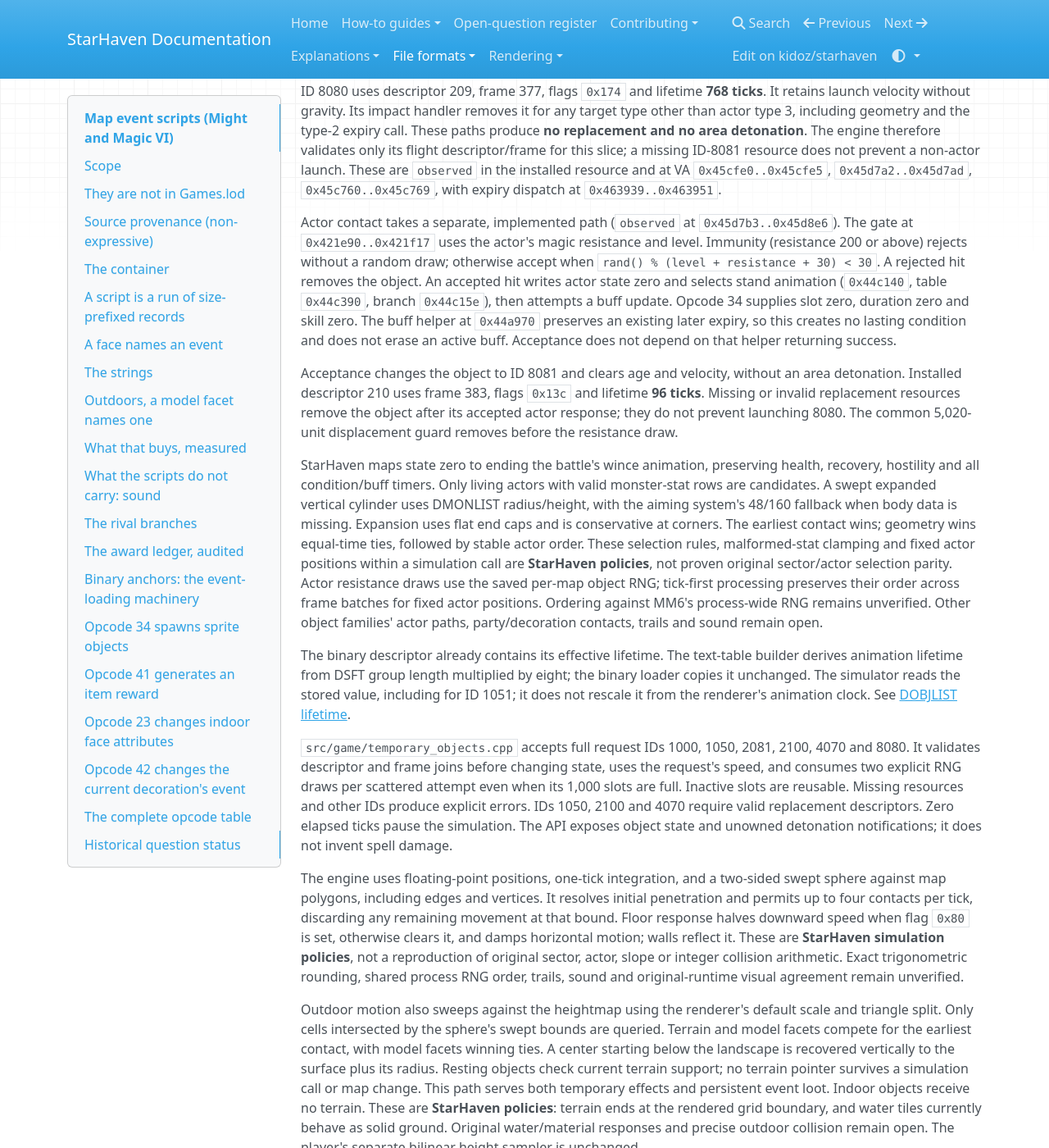
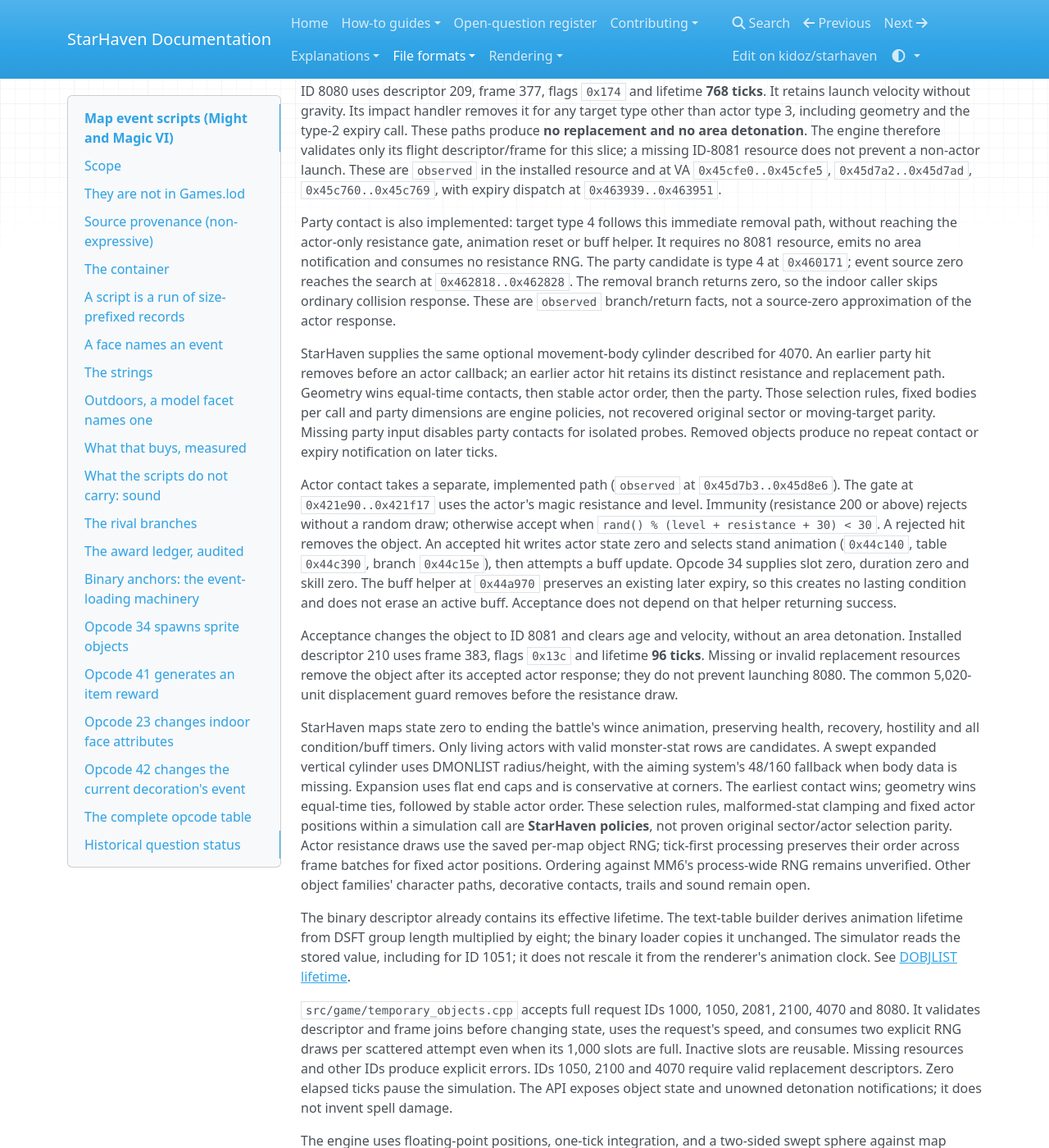
Before and after one commit to kidoz/starhaven, an MkDocs documentation site: the page built from docs/formats/map-events.md, in a window 1280 px wide and 1400 px high, scrolled down 23028 px. Shown: the whole window at 82% size. Built offline with MkDocs 1.6.1, drawn with Linux system fonts in a browser that asks for light colours; nearby versions of some CDN libraries; some of the changed text lies outside the part shown.

Commit message:
Probe controlled 8080 party contacts in evt_info and document them

```diff
--- a/docs/formats/map-events.md
+++ b/docs/formats/map-events.md
@@ -1150,6 +1150,24 @@
 `0x45d7a2..0x45d7ad`, `0x45c760..0x45c769`, with expiry dispatch at
 `0x463939..0x463951`.
 
+Party contact is also implemented: target type 4 follows this immediate removal
+path, without reaching the actor-only resistance gate, animation reset or buff
+helper. It requires no 8081 resource, emits no area notification and consumes
+no resistance RNG. The party candidate is type 4 at `0x460171`; event source
+zero reaches the search at `0x462818..0x462828`. The removal branch returns
+zero, so the indoor caller skips ordinary collision response. These are
+`observed` branch/return facts, not a source-zero approximation of the actor
+response.
+
+StarHaven supplies the same optional movement-body cylinder described for 4070.
+An earlier party hit removes before an actor callback; an earlier actor hit
+retains its distinct resistance and replacement path. Geometry wins equal-time
+contacts, then stable actor order, then the party. Those selection rules,
+fixed bodies per call and party dimensions are engine policies, not recovered
+original sector or moving-target parity. Missing party input disables party
+contacts for isolated probes. Removed objects produce no repeat contact or
+expiry notification on later ticks.
+
 Actor contact takes a separate, implemented path (`observed` at
 `0x45d7b3..0x45d8e6`). The gate at `0x421e90..0x421f17` uses the actor's
 magic resistance and level. Immunity (resistance 200 or above) rejects without
@@ -1178,7 +1196,7 @@
 original sector/actor selection parity. Actor resistance draws use the saved
 per-map object RNG; tick-first processing preserves their order across frame
 batches for fixed actor positions. Ordering against MM6's process-wide RNG
-remains unverified. Other object families' actor paths, party/decoration
+remains unverified. Other object families' character paths, decorative
 contacts, trails and sound remain open.
 
 The binary descriptor already contains its effective lifetime. The text-table
@@ -1300,9 +1318,13 @@
 activation counter 105 seeded to 1. It checks the disabled/capped branches,
 three live ID-8080 requests, valid flight sprites and removal without any
 replacement or detonation. A second run of the same requests in empty geometry
-checks expiry at the descriptor lifetime. The unsupported timer record at
-sequence 0 and companion monster summons are excluded, as are character
-contacts; this is not natural player-reachability or whole-event acceptance.
+checks expiry at the descriptor lifetime. A separate controlled-party pass
+places the party at each launch origin without actors or geometry: all three
+objects remove on their first tick, with no replacement, detonation or RNG
+change. The same three requests remain active in no-party controls. The
+unsupported timer record at sequence 0, companion monster summons, natural
+party placement and actor contacts are excluded; this is not natural
+player-reachability or whole-event acceptance.
 
 `evt_info --object-actor` uses the first seeded OUTD3 event-200 request with
 controlled actor overlap and no map geometry. It loads real monster statistics,
```
Also changed, not shown: docs/explanation/event-script-coverage.md (+9 -7 lines), docs/open-questions.md (+4 -1 lines), 1 other file.
